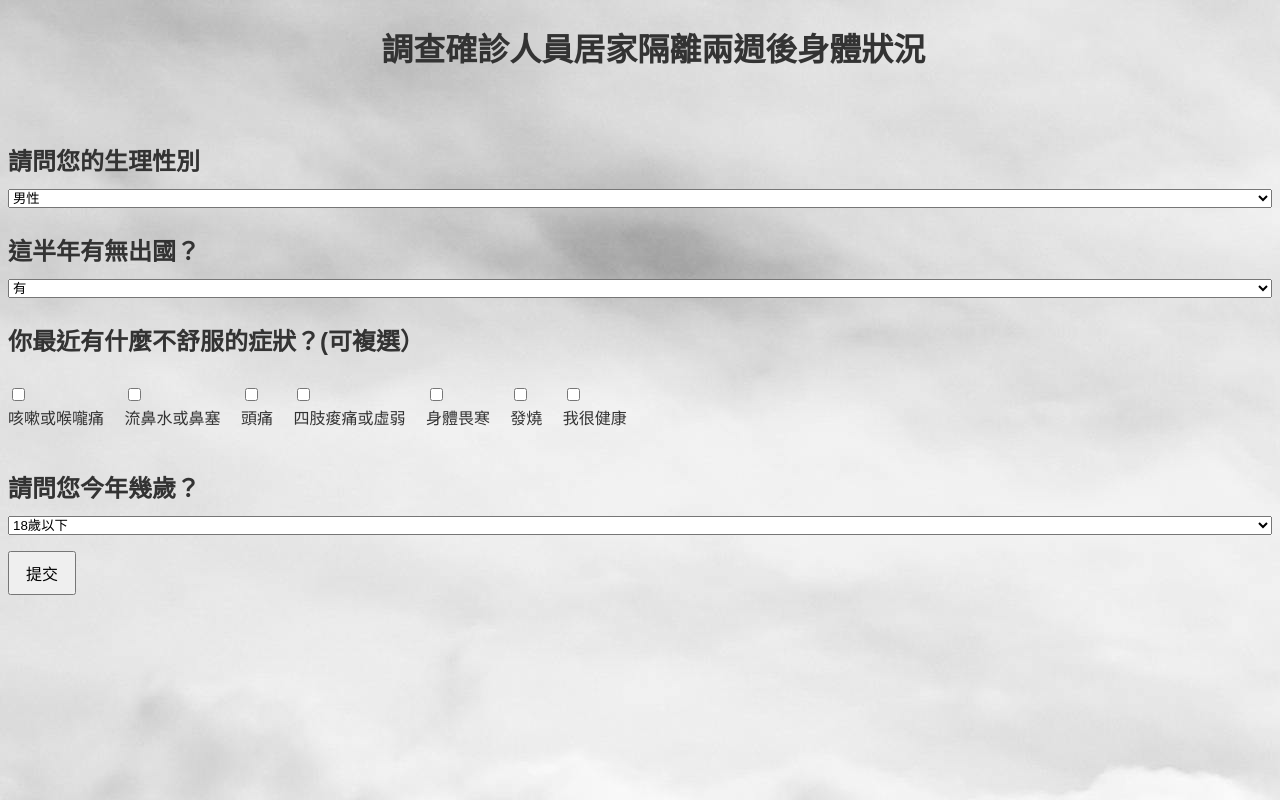
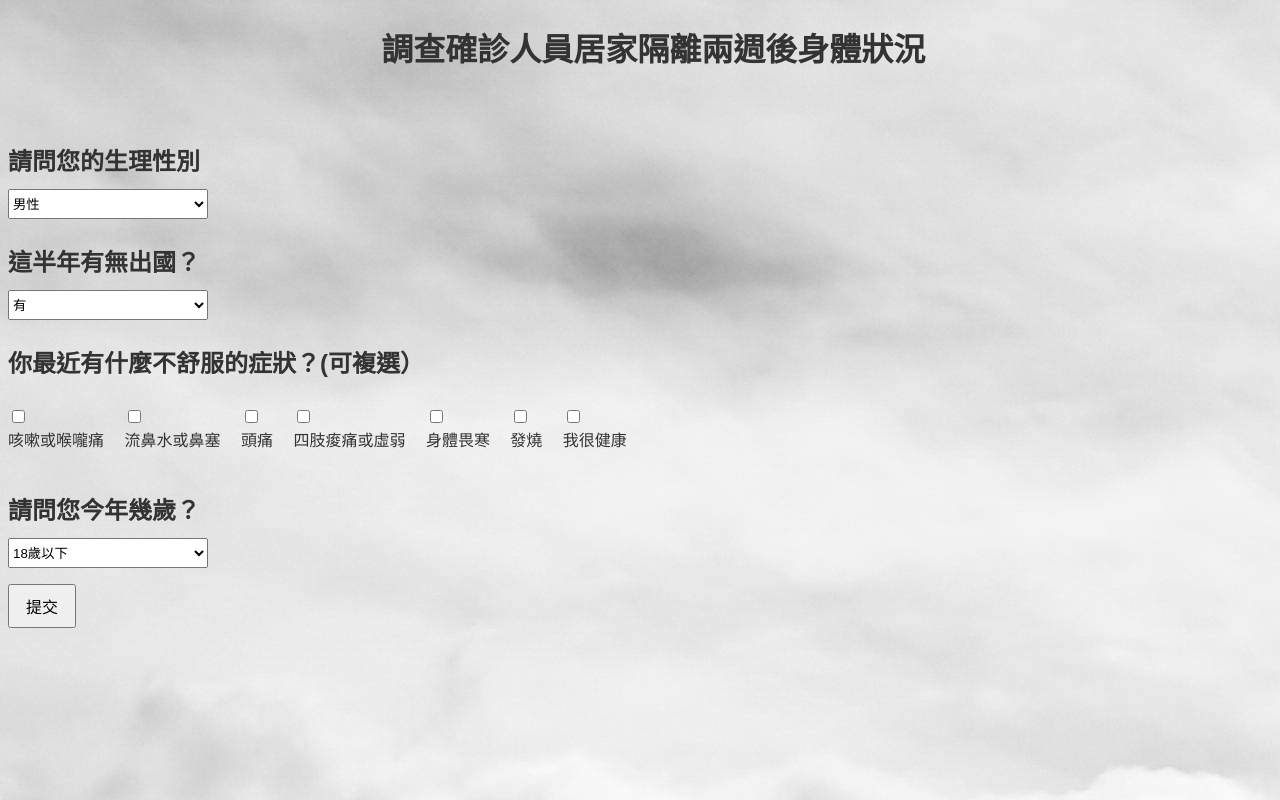
Before and after one commit to Godbb1994/MyDjango, a Django app: page /polls/ in a window 1280 px wide. Run offline with Django 3.2, Linux system fonts and the light colour scheme; data comes from the database, SQL or seed files in the repository.

Commit message:
fix Style.css

```diff
--- a/polls/static/polls/style.css
+++ b/polls/static/polls/style.css
@@ -3,8 +3,7 @@ body {
   font-family: Arial, sans-serif;
   color: #333;
   display: grid;
-  grid-template-rows: 1fr auto; /* fr 表示剩余空间，auto 表示依据内容决定高度 */
-}
+  grid-template-rows: 1fr auto;
 
 h1 {
   text-align: center;
@@ -48,7 +47,6 @@ h2 {
   margin-top: 1em;
   border-top: 1px solid #ddd;
 
-  /* 添加以下樣式可以讓長線更美觀 */
   border-color: #ccc;
   border-width: 2px;
   border-style: solid;
@@ -101,4 +99,10 @@ input[type="submit"] {
   overflow-y: scroll;
   padding: 0; /* Remove any default padding */
   margin: 0; /* Remove any default margin */
+  }
+
+  /*修改長寬*/
+select {
+    width: 200px;
+    height: 30px;  /* Adjust height as needed */
 }
```
